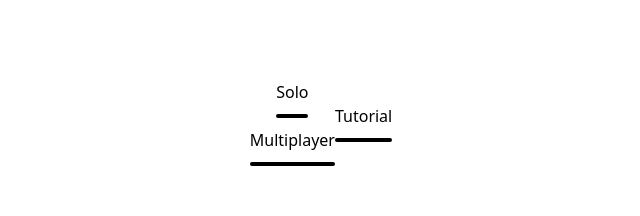
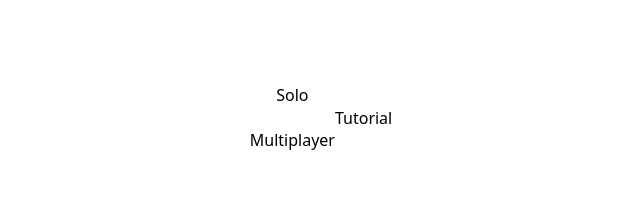
Before and after one commit to TomJegou/TANK-CONQUEROR, a Next.js app: page / in a window 1280 px wide. Shown: the part 150-366 px from the top of the page, without its empty margins (319-959 px from the left). Built offline with nearby package versions, Linux system fonts and the light colour scheme.

Commit message:
animation done

```diff
--- a/src/components/ButtonSelection.js
+++ b/src/components/ButtonSelection.js
@@ -1,10 +1,11 @@
 import Link from "next/link";
 import { setMapWorld, setIADifficulty, setMode } from "@/utils/gameSetup";
-import { useState, useEffect } from "react";
-import { motion } from "framer-motion";
+import { motion, useAnimate } from "framer-motion";
+import { useState } from "react";
 
 export default function ButtonSelection({ href, text, keyWord }) {
-    const [isHoover, setIsHoover] = useState(false)
+    const [scope, animate] = useAnimate()
+    const [isLoad, setIsLoad] = useState(false)
 
     const handleClick = () => {
         switch (keyWord){
@@ -21,15 +22,21 @@ export default function ButtonSelection({ href, text, keyWord }) {
     }
 
     const handleHoover = () => {
-        setIsHoover(true)
+        setIsLoad(true)
+    }
+
+    const handleHooverStart = () => {
+        animate(scope.current, {scale: 1.5})
+    }
+
+    const handleHooverEnd = () => {
+        animate(scope.current, {scale: 0})
     }
 
     return (
-        <motion.div onClick={handleClick} className="flex flex-col flex-wrap" whileHover={handleHoover}>
+        <motion.div onClick={handleClick} className="flex flex-col flex-wrap" whileHover={handleHoover} onHoverStart={handleHooverStart} onHoverEnd={handleHooverEnd}>
             <Link className="flex flex-row flex-wrap justify-center items-center h-11" href={href}>{text}</Link>
-            <motion.div
-            className="bg-black h-1 rounded-sm"
-            animate={{scaleX: isHoover ? [2, 1] : null}}/>
+            <div ref={scope} className="bg-black h-[0.1vh] rounded-sm" style={{opacity: isLoad ? 1 : 0}} />
         </motion.div>
     )
 }
```
